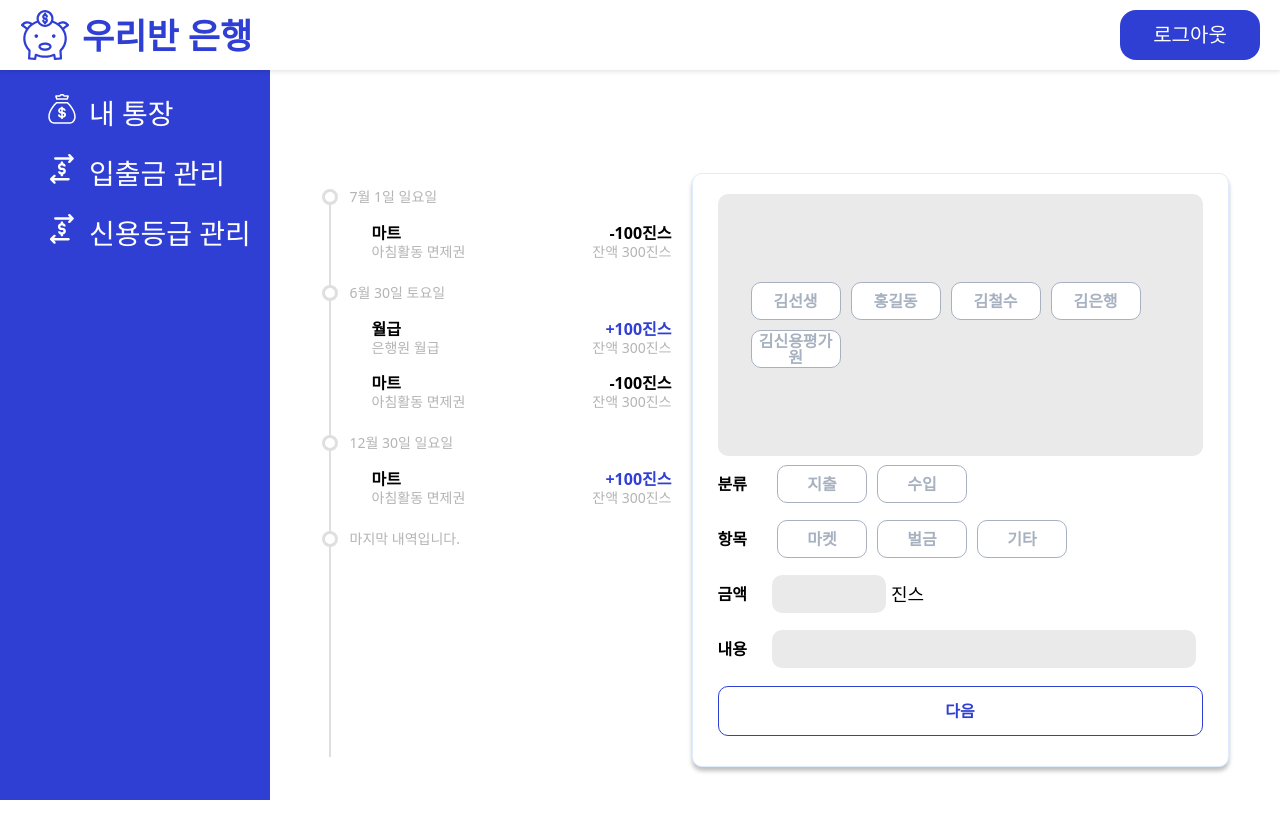
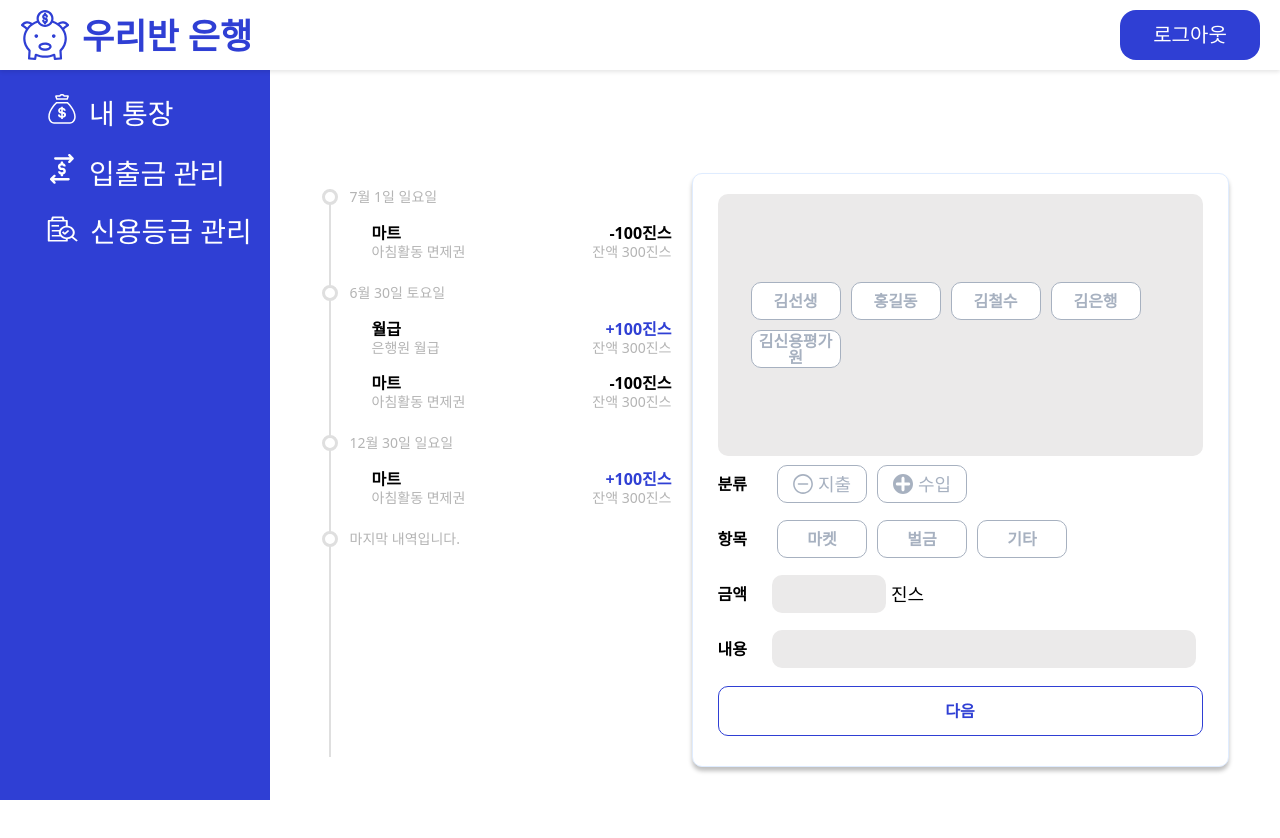
Before and after one commit to Our-Class-Bank/core-frontend, a React (Vite) app: page /transfer in a window 1280 px wide. Shown: the top 838 px of the page. Built offline with nearby package versions, Linux system fonts and the light colour scheme.

Commit message:
TransferForm에 아이콘 추가

```diff
--- a/src/apis/authApi.ts
+++ b/src/apis/authApi.ts
@@ -14,7 +14,7 @@ export const privateApi = axios.create({
 
 export async function postSignIn(data: IFormValues) {
   const response = await publicApi.post("/api/v1/auth/signin", {
-    username: data.id,
+    username: data.username,
     password: data.password,
   });
   return response;
--- a/src/components/transfer/TransferForm.tsx
+++ b/src/components/transfer/TransferForm.tsx
@@ -4,6 +4,8 @@ import {
   Input,
   Form,
   NextBtn,
+  PlusIcon,
+  MinusIcon,
 } from "@/style/transfer/TransferFormStyle";
 import FormBtn from "@/style/common/FormBtn";
 import StudentList from "./StudentList";
@@ -31,13 +33,15 @@ const WithdrawOrDepositSelection: React.FC<{
       isCurrent={watchWithdrawOrDeposit === "지출"}
       onClick={() => setValue("withdrawOrDeposit", "지출")}
     >
-      지출
+      <MinusIcon />
+      <span>지출</span>
     </FormBtn>
     <FormBtn
       isCurrent={watchWithdrawOrDeposit === "수입"}
       onClick={() => setValue("withdrawOrDeposit", "수입")}
     >
-      수입
+      <PlusIcon />
+      <span>수입</span>
     </FormBtn>
   </InputContainer>
 );
--- a/src/pages/layout/SideBar.tsx
+++ b/src/pages/layout/SideBar.tsx
@@ -9,9 +9,13 @@ import {
 } from "@/style/layout/SideBarStyle.tsx";
 import { ReactComponent as MyBankIcon } from "@/assets/images/MyBankIcon.svg";
 import { ReactComponent as TransferIcon } from "@/assets/images/TransferIcon.svg";
+import { ReactComponent as CreditEvaluateIcon } from "@/assets/images/CreditEvaluateIcon.svg";
+import UserContext from "@/store/UserContext";
+import { useContext } from "react";
 
 function SideBar() {
-  const userName = "김은행";
+  const loginedUserName = useContext(UserContext).name;
+  console.log(loginedUserName);
 
   const visibleSideBar = () => {
     if (location.pathname === "/login") return false;
@@ -23,7 +27,7 @@ function SideBar() {
       {visibleSideBar() && (
         <Wrapper>
           <NameBlock>
-            <Name>{userName}</Name>
+            <Name>{loginedUserName}</Name>
             <Text>님</Text>
           </NameBlock>
           <NavLink to="/">
@@ -42,7 +46,7 @@ function SideBar() {
 
           <NavLink to="/credit">
             <NavContainer>
-              <TransferIcon fill="white" />
+              <CreditEvaluateIcon />
               <NavText>신용등급 관리</NavText>
             </NavContainer>
           </NavLink>
--- a/src/pages/login/Login.tsx
+++ b/src/pages/login/Login.tsx
@@ -12,7 +12,7 @@ import ClassStudentsContext, {
 } from "@/store/ClassStudentsContext";
 
 export interface IFormValues {
-  id: string;
+  username: string;
   password: string;
 }
 
@@ -32,6 +32,7 @@ function Login() {
   const submitHandler: SubmitHandler<IFormValues> = async (data) => {
     try {
       setIsLoading(true);
+      console.log(data);
       const response = await postSignIn(data);
       if (response.status === 200) {
         localStorage.setItem("accessToken", response.data.token);
@@ -66,7 +67,7 @@ function Login() {
         <h1>우리반 은행</h1>
         <Input
           type="text"
-          {...register("id", { required: true })}
+          {...register("username", { required: true })}
           placeholder="아이디"
         />
         <Input
--- a/src/store/UserProvider.tsx
+++ b/src/store/UserProvider.tsx
@@ -8,7 +8,7 @@ interface UserProviderProps {
 const UserProvider: React.FC<UserProviderProps> = (props) => {
   const [userInfo, setUserInfo] = useState<UserInfo>({
     username: "",
-    name: "",
+    name: "임은행",
     //임시적으로 통장번호 입력해둠. 로그인 API해결 시에 고칠 것
     pocketmoneyAccountNo: "e033690f-f486-471f-b303-9ffcdb3f5780",
   });
--- a/src/style/common/Button.tsx
+++ b/src/style/common/Button.tsx
@@ -20,6 +20,9 @@ const StyledBtn = styled.button<StyledBtnProps>`
   width: ${({ width }) => width};
   font-weight: ${({ fontWeight }) => fontWeight};
   margin: ${({ margin }) => margin};
+  display: flex;
+  justify-content: center;
+  align-items: center;
 `;
 
 interface ButtonProps extends StyledBtnProps {
--- a/src/style/transfer/TransferFormStyle.tsx
+++ b/src/style/transfer/TransferFormStyle.tsx
@@ -1,6 +1,7 @@
 import { styled } from "styled-components";
 import BigBtn from "@/style/common/BigBtn";
-
+import { ReactComponent as Plus } from "@/assets/images/Plus.svg";
+import { ReactComponent as Minus } from "@/assets/images/Minus.svg";
 export const Wrapper = styled.div`
   display: flex;
   width: fit-content;
@@ -53,3 +54,12 @@ export const Input = styled.input`
 `;
 
 export const NextBtn = styled(BigBtn)``;
+
+export const PlusIcon = styled(Plus)`
+  width: 20px;
+  height: 20px;
+`;
+export const MinusIcon = styled(Minus)`
+  width: 20px;
+  height: 20px;
+`;
```
Also changed, not shown: src/assets/images/CreditEvaluateIcon.svg (added), src/assets/images/Plus.svg.
